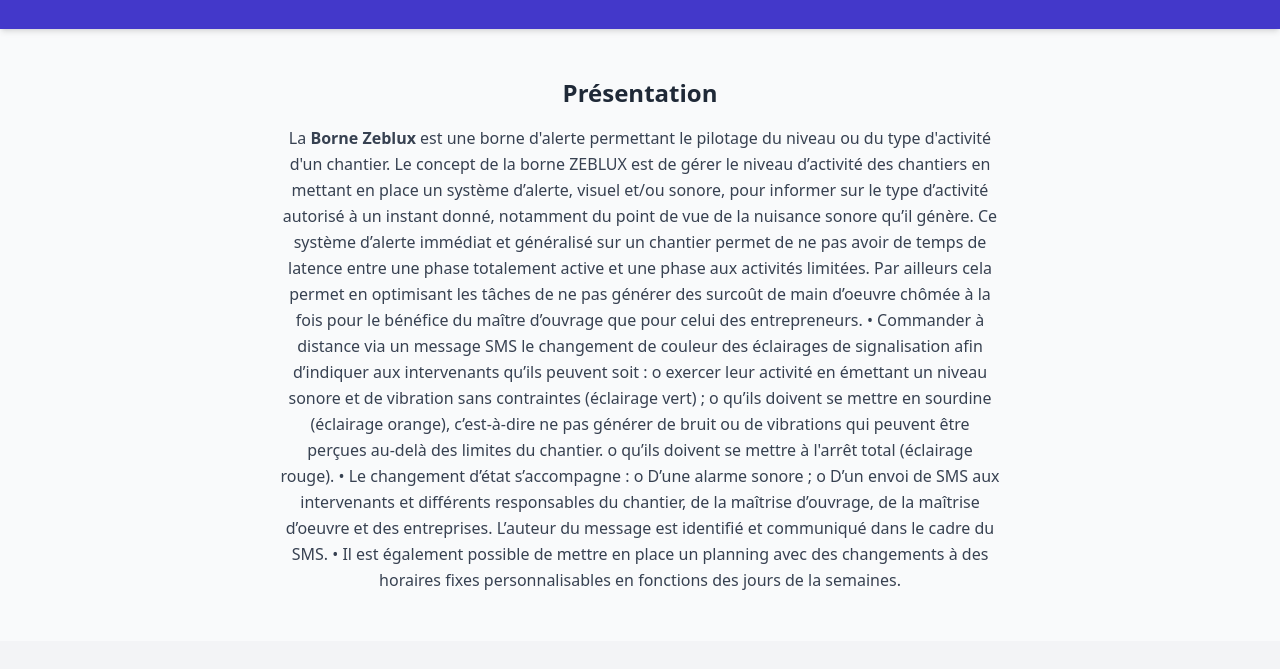
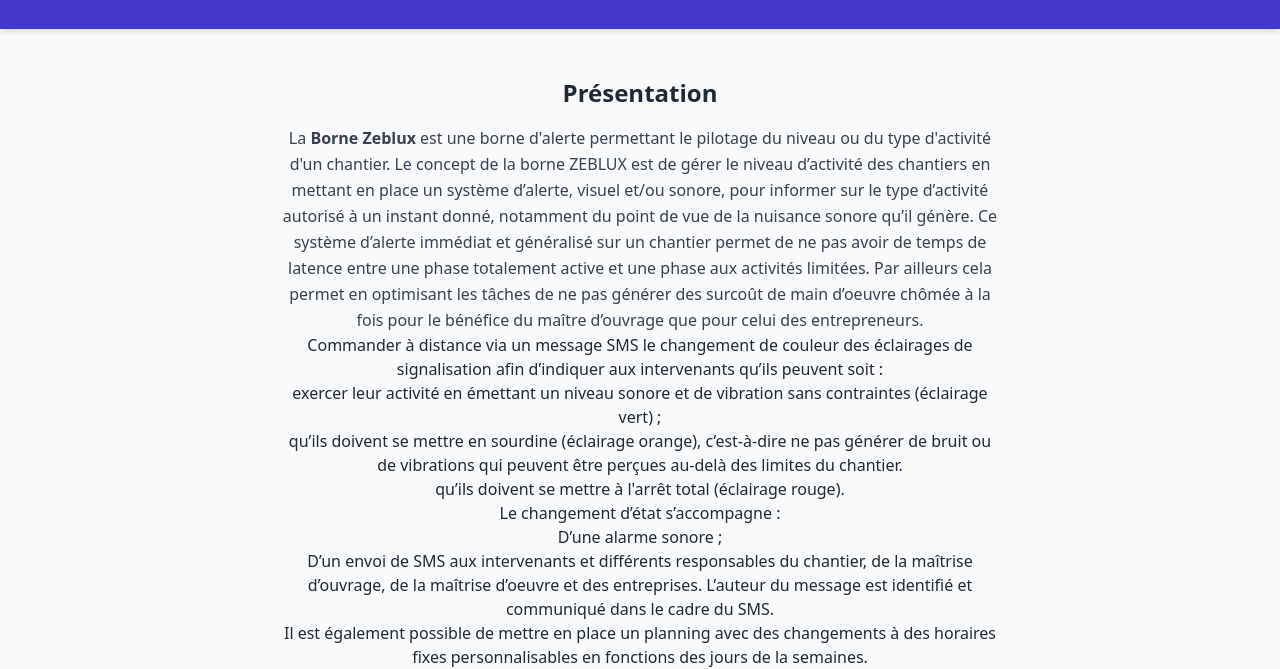
Before and after one commit to MathLep/borne_zeblux_web, a plain HTML site: page index.html in a window 1280 px wide. Shown: the part 135-804 px from the top of the page. Drawn offline with nearby package versions, Linux system fonts and the light colour scheme.

Commit message:
Refactor alert system description into a list
Added a list format for the alert system description.

```diff
--- a/index.html
+++ b/index.html
@@ -23,14 +23,22 @@
       pour informer sur le type d’activité autorisé à un instant donné, notamment du point de vue de la nuisance sonore qu’il génère.
       Ce système d’alerte immédiat et généralisé sur un chantier permet de ne pas avoir de temps de latence entre une phase totalement active et une phase aux activités limitées.
       Par ailleurs cela permet en optimisant les tâches de ne pas générer des surcoût de main d’oeuvre chômée à la fois pour le bénéfice du maître d’ouvrage que pour celui des entrepreneurs.
-      • Commander à distance via un message SMS le changement de couleur des éclairages de signalisation afin d’indiquer aux intervenants qu’ils peuvent soit :
-        o exercer leur activité en émettant un niveau sonore et de vibration sans contraintes (éclairage vert) ;
-        o qu’ils doivent se mettre en sourdine (éclairage orange), c’est-à-dire ne pas générer de bruit ou de vibrations qui peuvent être perçues au-delà des limites du chantier.
-        o qu’ils doivent se mettre à l'arrêt total (éclairage rouge).
-      • Le changement d’état s’accompagne :
-        o D’une alarme sonore ;
-        o D’un envoi de SMS aux intervenants et différents responsables du chantier, de la maîtrise d’ouvrage, de la maîtrise d’oeuvre et des entreprises. L’auteur du message est identifié et communiqué dans le cadre du SMS.
-      • Il est également possible de mettre en place un planning avec des changements à des horaires fixes personnalisables en fonctions des jours de la semaines.
+      <ul>
+       <li>Commander à distance via un message SMS le changement de couleur des éclairages de signalisation afin d’indiquer aux intervenants qu’ils peuvent soit :
+        <ul>
+         <li>exercer leur activité en émettant un niveau sonore et de vibration sans contraintes (éclairage vert) ;</li>
+         <li>qu’ils doivent se mettre en sourdine (éclairage orange), c’est-à-dire ne pas générer de bruit ou de vibrations qui peuvent être perçues au-delà des limites du chantier.</li>
+         <li>qu’ils doivent se mettre à l'arrêt total (éclairage rouge).</li>
+        </ul>
+       </li>
+       <li>Le changement d’état s’accompagne :
+        <ul>
+         <li>D’une alarme sonore ;</li>
+         <li>D’un envoi de SMS aux intervenants et différents responsables du chantier, de la maîtrise d’ouvrage, de la maîtrise d’oeuvre et des entreprises. L’auteur du message est identifié et communiqué dans le cadre du SMS.</li>
+        </ul>
+       </li>
+       <li>Il est également possible de mettre en place un planning avec des changements à des horaires fixes personnalisables en fonctions des jours de la semaines.</li>
+      </ul>
     </p>
   </section>
 
```
